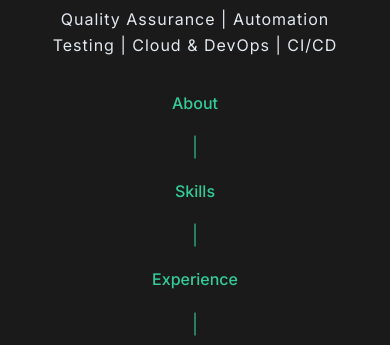
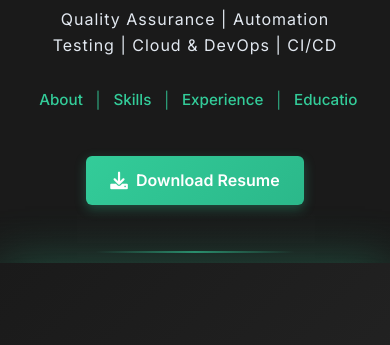
Before and after one commit to rityjacob/portfolio, a plain HTML site: page Frontend/index.html in a window 390 px wide. Shown: the part 211-556 px from the top of the page. Drawn offline with Linux system fonts and the light colour scheme; no server answers.

Commit message:
correction

```diff
--- a/Frontend/styles.css
+++ b/Frontend/styles.css
@@ -38,7 +38,9 @@ body {
     padding: 80px 0 60px;
     text-align: center;
     position: relative;
-    overflow: hidden;
+    /* visible so .hero-nav can scroll horizontally on narrow widths */
+    overflow-x: visible;
+    overflow-y: hidden;
 }
 
 .hero::after {
@@ -53,7 +55,7 @@ body {
 }
 
 .hero-content {
-    max-width: 1000px;
+    max-width: 1200px;
     margin: 0 auto;
     padding: 0 2rem;
 }
@@ -79,17 +81,18 @@ body {
     display: flex;
     justify-content: center;
     align-items: center;
-    gap: 1rem;
-    flex-wrap: wrap;
+    gap: 0.5rem;
+    flex-wrap: nowrap;
+    width: 100%;
 }
 
 .hero-nav a {
     color: var(--primary-color);
     text-decoration: none;
-    font-size: 1.1rem;
+    font-size: 1rem;
     font-weight: 500;
     transition: all 0.4s cubic-bezier(0.4, 0, 0.2, 1);
-    padding: 0.5rem 1rem;
+    padding: 0.45rem 0.55rem;
     border-radius: 6px;
     position: relative;
     overflow: hidden;
@@ -119,8 +122,26 @@ body {
 
 .nav-separator {
     color: var(--primary-color);
-    font-size: 1.2rem;
+    font-size: 1rem;
     font-weight: 300;
+    flex-shrink: 0;
+}
+
+/* One-line nav: allow horizontal scroll if viewport is still too narrow */
+@media (max-width: 1100px) {
+    .hero-nav {
+        justify-content: flex-start;
+        overflow-x: auto;
+        overflow-y: hidden;
+        -webkit-overflow-scrolling: touch;
+        scrollbar-width: thin;
+        padding-bottom: 0.25rem;
+    }
+
+    .hero-nav a,
+    .hero-nav .nav-separator {
+        flex-shrink: 0;
+    }
 }
 
 /* Resume Download Button */
@@ -940,12 +961,25 @@ body {
     }
 
     .hero-nav {
-        flex-direction: column;
-        gap: 0.5rem;
+        flex-direction: row;
+        flex-wrap: nowrap;
+        justify-content: flex-start;
+        gap: 0.35rem;
+        overflow-x: auto;
+        overflow-y: hidden;
+        -webkit-overflow-scrolling: touch;
+        scrollbar-width: thin;
+        padding-bottom: 0.35rem;
     }
 
     .hero-nav a {
-        font-size: 1rem;
+        font-size: 0.95rem;
+        padding: 0.35rem 0.45rem;
+        flex-shrink: 0;
+    }
+
+    .hero-nav .nav-separator {
+        flex-shrink: 0;
     }
 
     .skill-items {
```
